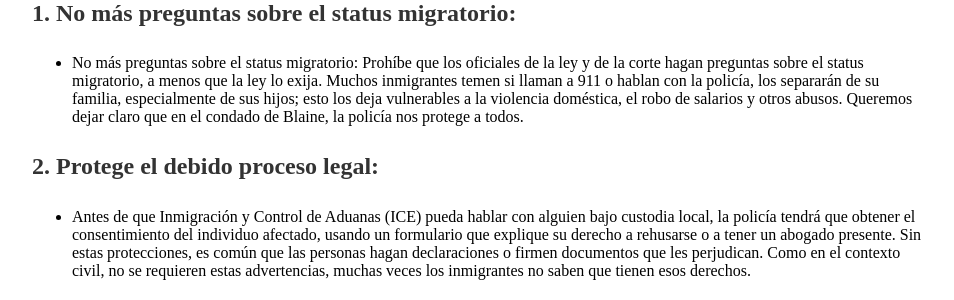
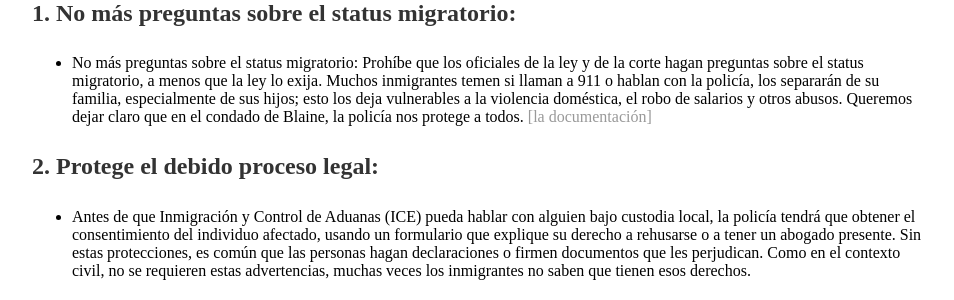
Before and after one commit to love5b/love5b.github.io, a Jekyll site: the page built from Español/index.html, in a window 1280 px wide. Shown: the part 575-875 px from the top of the page, without its empty margins (160-1114 px from the left). Built offline with Jekyll 4.4.1, drawn with Linux system fonts in a browser that asks for light colours.

Commit message:
Update index.html

```diff
--- a/Español/index.html
+++ b/Español/index.html
@@ -30,6 +30,8 @@
             Muchos inmigrantes temen si llaman a 911 o hablan con la policía, los separarán de su familia, especialmente de sus hijos;
             esto los deja vulnerables a la violencia doméstica, el robo de salarios y otros abusos. Queremos dejar claro que en el condado de Blaine,
             la policía nos protege a todos.
+		<a href="https://www.mtexpress.com/news/blaine_county/sheriff-s-office-shares-data-on-arrests-and-training/article_a7f3a8be-e1a7-11ea-ab74-67bc9a0073e2.html">
+				[la documentación]</a><br>
             </li>
             </ul>
             </p>
```
